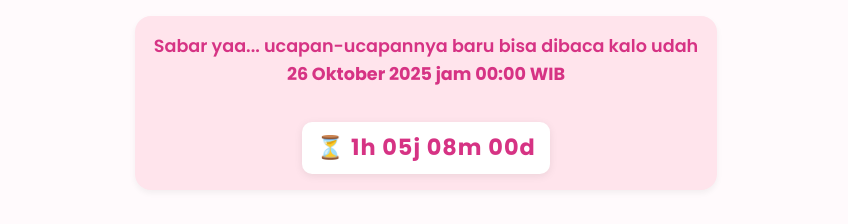
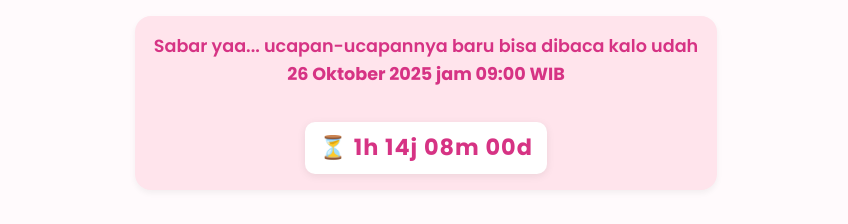
Before and after one commit to erlanig/21-jasmine, a Next.js app: page / in a window 1280 px wide. Shown: the part 706-930 px from the top of the page, without its empty margins (214-1062 px from the left). Built offline with nearby package versions, Linux system fonts and the light colour scheme; no server answers; the database is empty.

Commit message:
update jam ke jam 9

```diff
--- a/app/page.js
+++ b/app/page.js
@@ -27,7 +27,7 @@ export default function HomePage() {
   const [countdown, setCountdown] = useState('');
 
   useEffect(() => {
-    const targetDate = new Date('2025-10-26T00:00:00+07:00');
+    const targetDate = new Date('2025-10-26T09:00:00+07:00');
 
     const updateCountdown = () => {
       const now = new Date();
@@ -217,7 +217,7 @@ export default function HomePage() {
             <div style={countdownContainerStyle}>
               <div style={countdownBoxStyle}>
                 Sabar yaa... ucapan-ucapannya baru bisa dibaca kalo udah<br />
-                <strong>26 Oktober 2025 jam 00:00 WIB</strong>
+                <strong>26 Oktober 2025 jam 09:00 WIB</strong>
                 <br /><br />
                 <div style={countdownTimerStyle}>
                   ⏳ {countdown}
```
